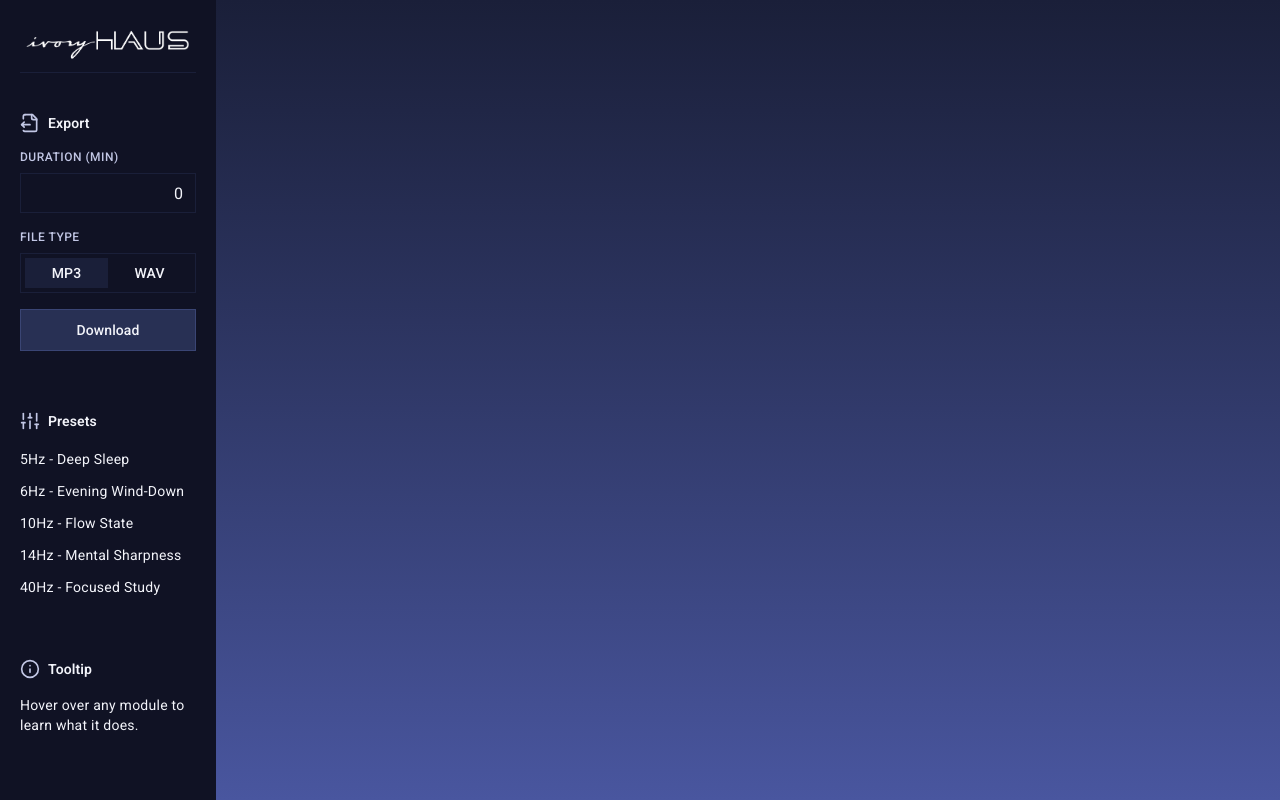
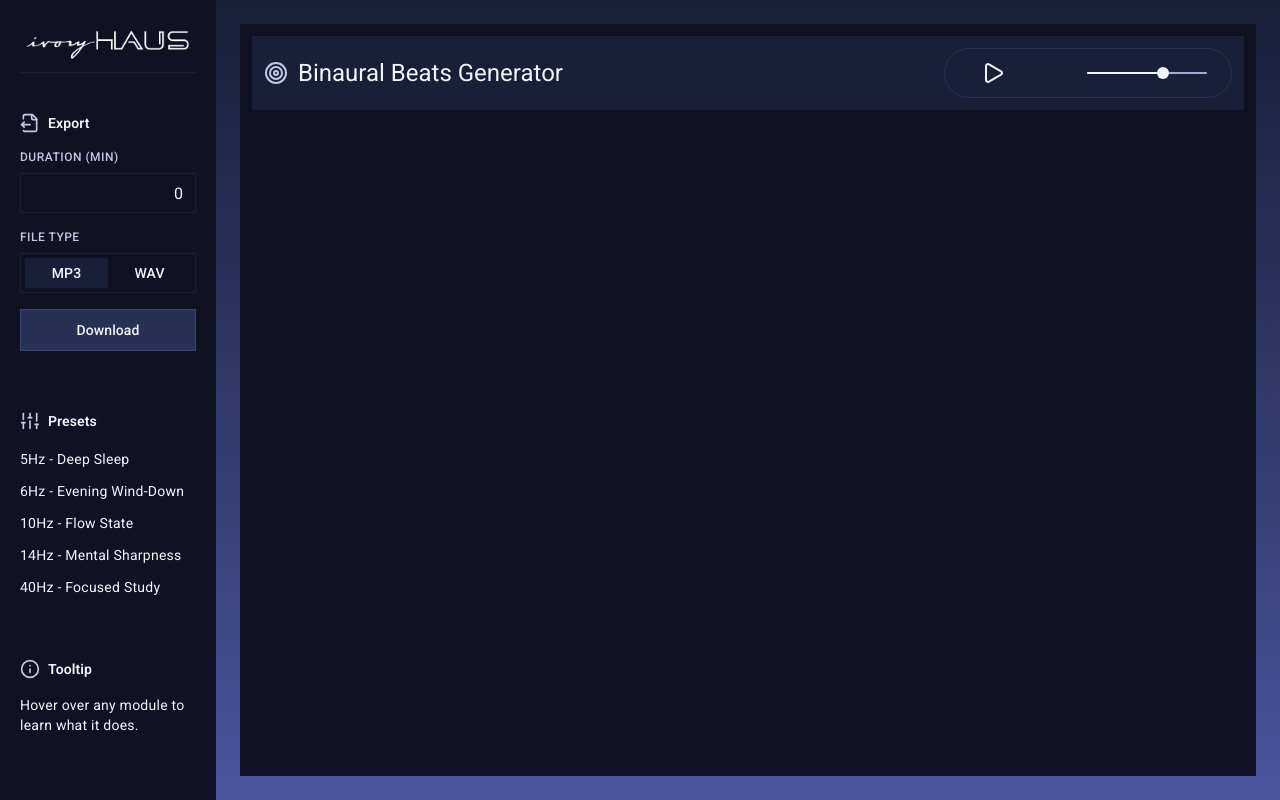
Before and after one commit to noahspott/ivoryhaus-2025, a Next.js app: page /binaural-beats-generator in a window 1280 px wide. Built offline with nearby package versions, Linux system fonts and the light colour scheme.

Commit message:
feat: VolumeSlider

```diff
--- a/package.json
+++ b/package.json
@@ -11,6 +11,7 @@
   "dependencies": {
     "clsx": "^2.1.1",
     "lucide-react": "^0.515.0",
+    "motion": "^12.18.1",
     "next": "15.3.3",
     "react": "^19.0.0",
     "react-dom": "^19.0.0",
--- a/src/app/binaural-beats-generator/components/index.ts
+++ b/src/app/binaural-beats-generator/components/index.ts
@@ -1,3 +1,4 @@
 export { default as Menu } from "./menu/Menu";
 export { default as NumberInput } from "./ui/NumberInput";
 export { default as Button } from "./ui/Button";
+export { default as Synth } from "./synth/Synth";
--- /dev/null
+++ b/src/app/binaural-beats-generator/components/synth/AudioControls.tsx
@@ -0,0 +1,21 @@
+"use client";
+
+import { useState } from "react";
+
+import PlayButton from "./PlayButton";
+import VolumeSlider from "./VolumeSlider";
+
+export default function AudioControls() {
+  const [isPlaying, setIsPlaying] = useState<boolean>(false);
+
+  function playButtonHandler() {
+    setIsPlaying((oldValue) => !oldValue);
+  }
+
+  return (
+    <div className="border border-primary-800 flex items-center px-6 rounded-[28px] w-2xs justify-between">
+      <PlayButton isPlaying={isPlaying} onClick={() => playButtonHandler()} />
+      <VolumeSlider />
+    </div>
+  );
+}
--- /dev/null
+++ b/src/app/binaural-beats-generator/components/synth/Header.tsx
@@ -0,0 +1,15 @@
+// Components
+import { Target } from "lucide-react";
+import IconHeader from "../ui/IconHeader";
+import AudioControls from "./AudioControls";
+
+export default function Header() {
+  return (
+    <section className="p-3 bg-primary-900 flex items-center justify-between">
+      <IconHeader Icon={Target} variant="LARGE">
+        Binaural Beats Generator
+      </IconHeader>
+      <AudioControls />
+    </section>
+  );
+}
--- /dev/null
+++ b/src/app/binaural-beats-generator/components/synth/PlayButton.tsx
@@ -0,0 +1,13 @@
+import { Play, Pause } from "lucide-react";
+
+type PlayButtonProps = React.ButtonHTMLAttributes<HTMLButtonElement> & {
+  isPlaying: boolean;
+};
+
+export default function PlayButton({ isPlaying, ...rest }: PlayButtonProps) {
+  return (
+    <button {...rest} className="text-primary-50 hover:cursor-pointer p-3">
+      {isPlaying ? <Pause className="size-6" /> : <Play className="size-6" />}
+    </button>
+  );
+}
--- /dev/null
+++ b/src/app/binaural-beats-generator/components/synth/Synth.tsx
@@ -0,0 +1,9 @@
+import Header from "./Header";
+
+export default function Synth() {
+  return (
+    <div className="bg-primary-950 m-6 w-full min-h-full p-3">
+      <Header />
+    </div>
+  );
+}
--- /dev/null
+++ b/src/app/binaural-beats-generator/components/synth/VolumeSlider.tsx
@@ -0,0 +1,94 @@
+"use client";
+
+import { useState, useRef, useEffect } from "react";
+import { motion, useMotionValue } from "motion/react";
+
+export default function VolumeSlider() {
+  const trackRef = useRef<HTMLDivElement>(null);
+  const [volume, setVolume] = useState<number>(70);
+  const x = useMotionValue(volume);
+
+  const KNOB_WIDTH = 12;
+  const TRACK_WIDTH = 120;
+  const SCROLLABLE_TRACK_WIDTH = TRACK_WIDTH - KNOB_WIDTH;
+
+  useEffect(() => {
+    x.set(volume);
+  }, [volume, x]);
+
+  function handleDrag(event: MouseEvent | PointerEvent | TouchEvent) {
+    const track = trackRef.current?.getBoundingClientRect();
+    if (!track) return;
+
+    let clientX: number;
+
+    if ("touches" in event) {
+      clientX = event.touches[0]?.clientX ?? 0;
+    } else {
+      clientX = event.clientX;
+    }
+
+    const x = clientX - track.left;
+    const percent = (x / track.width) * SCROLLABLE_TRACK_WIDTH;
+    const clamped = Math.max(0, Math.min(SCROLLABLE_TRACK_WIDTH, percent));
+
+    setVolume(clamped);
+  }
+
+  function handleKeyVolumeChange(event: React.KeyboardEvent<HTMLDivElement>) {
+    const track = trackRef.current?.getBoundingClientRect();
+    if (!track) return;
+
+    const stepAmount = 20;
+    let division = Math.round(SCROLLABLE_TRACK_WIDTH / stepAmount);
+
+    if (event.key === "ArrowLeft" || event.key === "ArrowDown") {
+      division = -division;
+    }
+
+    setVolume((prevVol) =>
+      Math.max(0, Math.min(prevVol + division, SCROLLABLE_TRACK_WIDTH))
+    );
+  }
+
+  return (
+    <div ref={trackRef} className="relative">
+      <motion.div
+        id="slider-knob"
+        className={`absolute bg-primary-50 rounded-full -top-[5px] hover:cursor-pointer z-20 focus:ring-2 focus:ring-primary-300 active:ring-primary-300`}
+        tabIndex={0}
+        role="slider"
+        aria-valuemin={0}
+        aria-valuemax={SCROLLABLE_TRACK_WIDTH}
+        aria-valuenow={volume}
+        aria-valuetext={`${volume}%`}
+        drag="x"
+        dragElastic={0}
+        dragMomentum={false}
+        dragConstraints={trackRef}
+        style={{
+          x,
+          width: KNOB_WIDTH,
+          height: KNOB_WIDTH,
+        }}
+        onDrag={(e) => {
+          handleDrag(e);
+        }}
+        onKeyDown={(e) => {
+          handleKeyVolumeChange(e);
+        }}
+      />
+      <motion.div
+        id="volume-slider-top"
+        className="absolute top-0 z-10 left-0 bg-primary-50 rounded-full h-0.5"
+        style={{
+          width: x,
+        }}
+      />
+      <div
+        className="h-0.5 bg-primary-300 rounded-full"
+        style={{ width: TRACK_WIDTH }}
+      />
+    </div>
+  );
+}
--- a/src/app/binaural-beats-generator/page.tsx
+++ b/src/app/binaural-beats-generator/page.tsx
@@ -1,5 +1,5 @@
 import { Roboto } from "next/font/google";
-import { Menu } from "./components/";
+import { Menu, Synth } from "./components/";
 
 const roboto = Roboto({
   subsets: ["latin"],
@@ -12,6 +12,7 @@ export default function Page() {
       className={`flex ${roboto.className} bg-gradient-to-b from-primary-900 to-[#49569f] min-h-screen`}
     >
       <Menu />
+      <Synth />
     </main>
   );
 }
```
Also changed, not shown: 1 other file (tests, documents, lock files or other folders).
